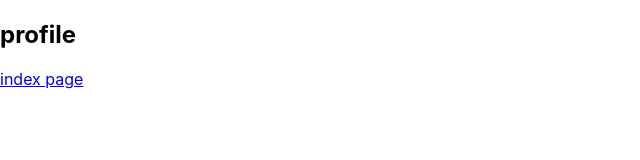
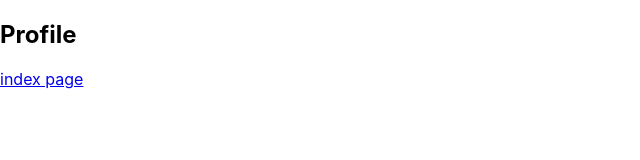
Before and after one commit to raquentin/mfchess, a React (Create React App) app: page /profile in a window 1280 px wide. Shown: the top 160 px of the page, without its empty margins (0-640 px from the left). Built offline with nearby package versions, Linux system fonts and the light colour scheme; the HTML template or start-up script is replaced by a standard one.

Commit message:
fade animation works across routes

```diff
--- a/src/App.tsx
+++ b/src/App.tsx
@@ -1,11 +1,14 @@
-//* import libs
+//* import third-party
 import { Routes, Route, useLocation } from "react-router-dom";
 import { AnimatePresence } from "framer-motion";
 
-//* import pages
-import Nav from "./components/common/nav/Container";
-import IndexPage from "./components/pages/index/Container";
-import ProfilePage from "./components/pages/profile/Container";
+//* import local (utils)
+import RouteWrapper from "./components/common/ViewWrapper";
+
+//* import local (pages)
+import Nav from "./components/common/nav/NavView";
+import Index from "./components/pages/index/IndexView";
+import Profile from "./components/pages/profile/ProfileView";
 
 const App = (): JSX.Element => {
   const location = useLocation();
@@ -14,8 +17,8 @@ const App = (): JSX.Element => {
     <Nav />
     <AnimatePresence mode="wait">
       <Routes key={location.pathname} location={location}>
-        <Route path="/" element={<IndexPage />} />
-        <Route path="/profile" element={<ProfilePage />} />
+        <Route path="/" element={<Index />} />
+        <Route path="/profile" element={<Profile />} />
       </Routes>
     </AnimatePresence>
   </>);
--- a/src/components/common/RouteWrapper.tsx
+++ b/src/components/common/ViewWrapper.tsx
@@ -1,18 +1,19 @@
+import { Route } from 'react-router-dom';
+
+//* import libs
 import { ContainerProps } from "../../utils/interfaces";
 import { motion } from "framer-motion";
 
-const RouteWrapper = ({ children }: ContainerProps): JSX.Element => {
+const ViewWrapper = ({ children }: ContainerProps): JSX.Element => {
   return (
     <motion.div
-      className="container text-center"
       initial={{ opacity: 0 }}
       animate={{ opacity: 1 }}
       exit={{ opacity: 0 }}
-      transition={{ duration: 3 }}
     >
       {children}
     </motion.div>
   );
 }
 
-export default RouteWrapper;
+export default ViewWrapper;
--- a/src/components/pages/index/Container.tsx
+++ /dev/null
@@ -1,10 +0,0 @@
-import { Link } from "react-router-dom";
-
-const IndexPage = (): JSX.Element => {
-  return (<>
-    <h2>index</h2>
-    <Link to="/profile">profile page</Link>
-    </>);
-}
-
-export default IndexPage;
--- /dev/null
+++ b/src/components/pages/index/IndexView.tsx
@@ -0,0 +1,16 @@
+//* import third-party
+import { Link } from "react-router-dom";
+
+//* import local
+import ViewWrapper from "../../common/ViewWrapper";
+
+const IndexPage = (): JSX.Element => {
+  return (
+    <ViewWrapper>
+      <h2>Index</h2>
+      <Link to="/profile">profile page</Link>
+    </ViewWrapper>
+    );
+}
+
+export default IndexPage;
--- a/src/components/pages/profile/Container.tsx
+++ /dev/null
@@ -1,10 +0,0 @@
-import { Link } from "react-router-dom";
-
-const ProfilePage = (): JSX.Element => {
-  return (<>
-    <h2>profile</h2>
-    <Link to="/">index page</Link>
-    </>);
-}
-
-export default ProfilePage;
--- /dev/null
+++ b/src/components/pages/profile/ProfileView.tsx
@@ -0,0 +1,16 @@
+//* import third-party
+import { Link } from "react-router-dom";
+
+//* import local
+import ViewWrapper from "../../common/ViewWrapper";
+
+const ProfilePage = (): JSX.Element => {
+  return (
+    <ViewWrapper>
+      <h2>Profile</h2>
+      <Link to="/">index page</Link>
+    </ViewWrapper>
+    );
+}
+
+export default ProfilePage;
--- a/src/utils/interfaces.ts
+++ b/src/utils/interfaces.ts
@@ -1,3 +1,4 @@
+//* import third-party
 import { ReactNode } from 'react';
 
 export interface ContainerProps {
```
Also changed, not shown: src/components/common/nav/Container.css (deleted), src/components/common/nav/NavView.css (added), src/components/common/nav/NavView.tsx (renamed from src/components/common/nav/Container.tsx).
